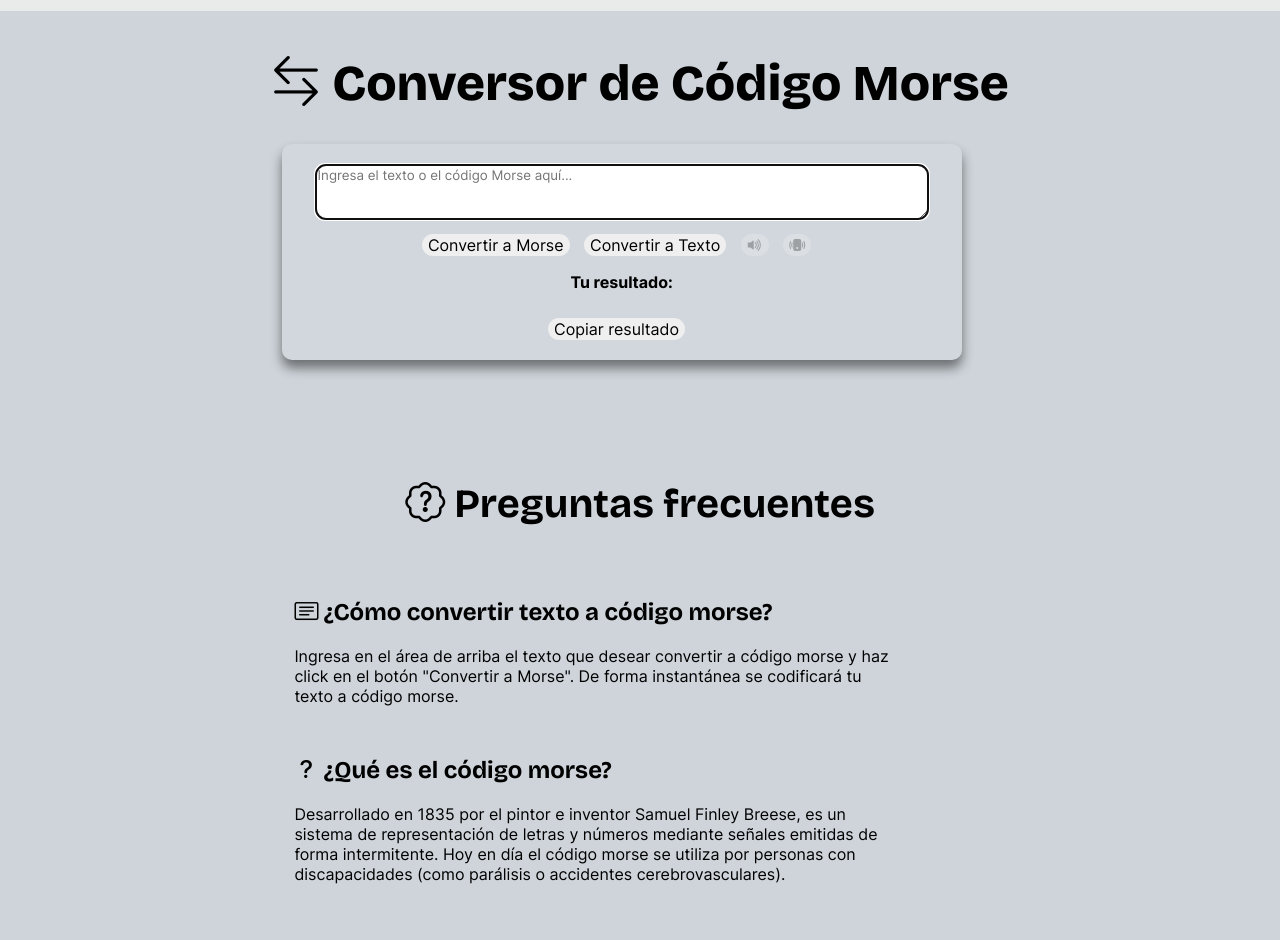
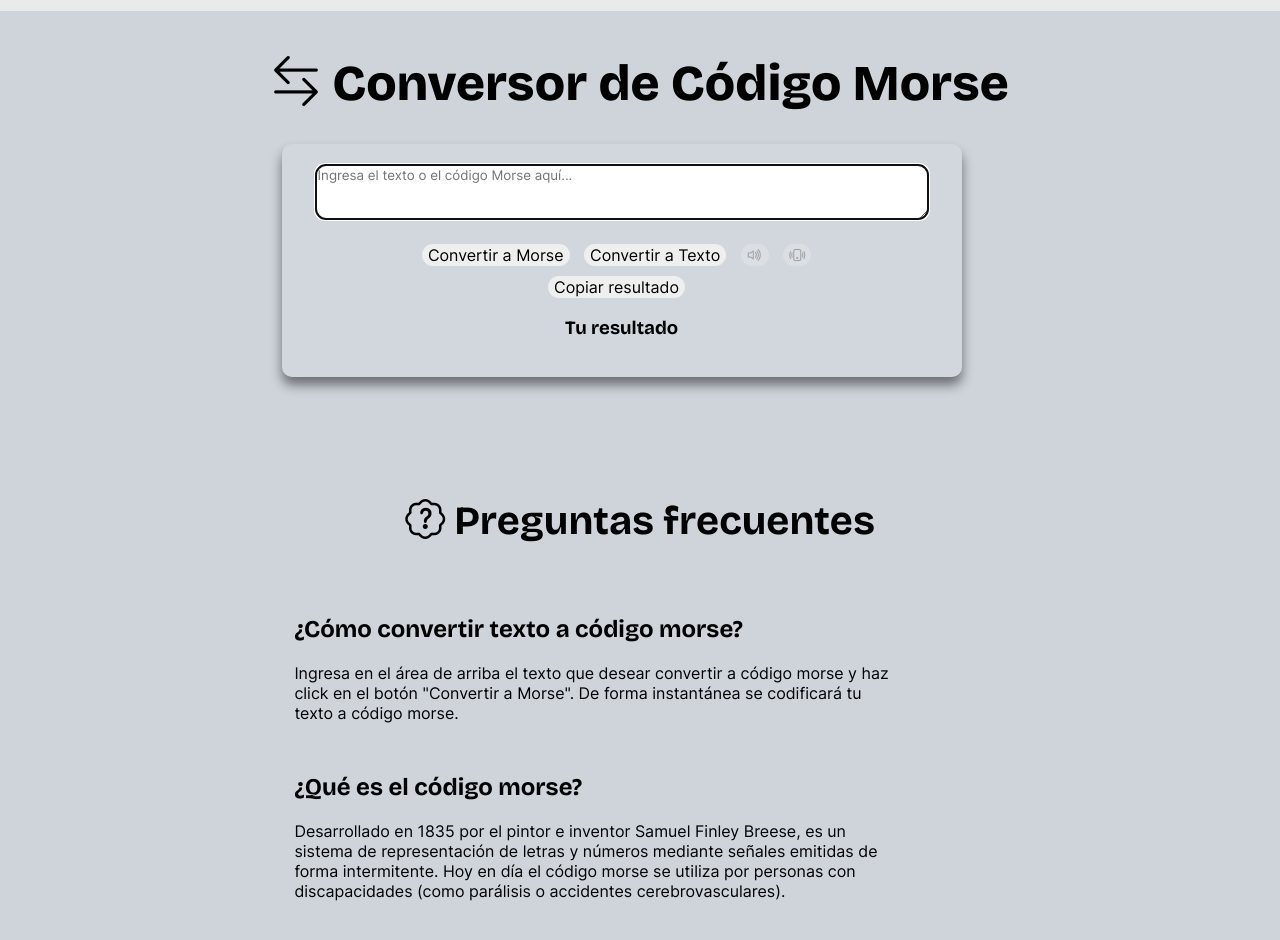
Before and after one commit to purplemanta6754/Crucial-Codificator, a plain HTML site: page index.html in a window 1280 px wide. Shown: the part 72-1012 px from the top of the page. Drawn offline with nearby package versions, Linux system fonts and the light colour scheme.

Commit message:
Update index.html

```diff
--- a/index.html
+++ b/index.html
@@ -11,27 +11,41 @@
 </head>
 
 <body class="animate__animated animate__fadeIn">
-    <main>
+    <noscript>
+        <h1>
+            <i class="bi bi-exclamation-triangle"></i>
+            Tu navegador no admite o no es compatible con JavaScript
+        </h1>
+        <p>Verifica que este navegador tenga habilitado JavaScript y vuelve a intentarlo.</p>
+    </noscript>
+
     <nav class="navbar">
         <div class="logo">
             <img src="assets/img/logo.png" alt="Crucial Codificator">
         </div>
     </nav>
 
+    <main>
         <h1 class="title">
             <i class="bi bi-arrow-left-right"></i> Conversor de Código Morse
         </h1>
         <div class="conv-container">
             <textarea required autofocus id="entrada" class="input"
                 placeholder="Ingresa el texto o el código Morse aquí..."></textarea>
-            <br>
+
+            <div class="btn-container">
                 <button class="btn" onclick="convertirTextoACodigo()">Convertir a Morse</button>
                 <button class="btn" onclick="convertirCodigoATexto()">Convertir a Texto</button>
-            <button class="btn" disabled><i class="bi bi-volume-up-fill"></i></button>
-            <button class="btn" disabled><i class="bi bi-phone-vibrate-fill"></i></button>
-            <p class="result-label">Tu resultado:</p>
-            <div id="resultado" class="result" title="Clic para copiar"></div>
-            <button id="copyButton" class="btn" title="Copiar al portapapeles">Copiar resultado</button>
+                <button class="btn" disabled><i class="bi bi-volume-up"></i></button>
+                <button class="btn" disabled><i class="bi bi-phone-vibrate"></i></button>
+                <br>
+                <button id="copyButton" class="btn" title="Copiar resultado al portapapeles">Copiar resultado</button>
+            </div>
+
+            <h3 class="result-label">Tu resultado</h3>
+
+            <p id="resultado" class="result"></p>
+
         </div>
     </main>
 
@@ -41,9 +55,7 @@
         </h1>
 
         <article class="faq-article">
-            <h2>
-                <i class="bi bi-card-text"></i> ¿Cómo convertir texto a código morse?
-            </h2>
+            <h2>¿Cómo convertir texto a código morse?</h2>
 
             <p>Ingresa en el área de arriba el texto que desear convertir a código morse y haz click en el botón
                 "Convertir
@@ -51,9 +63,7 @@
         </article>
 
         <article class="faq-article">
-            <h2>
-                <i class="bi bi-question-lg"></i> ¿Qué es el código morse?
-            </h2>
+            <h2>¿Qué es el código morse?</h2>
 
             <p>Desarrollado en 1835 por el pintor e inventor Samuel Finley Breese, es un sistema de representación de
                 letras y números mediante señales emitidas de forma intermitente. Hoy en día el código morse se utiliza
```
Lines whose indentation alone changed are shown as unchanged.
